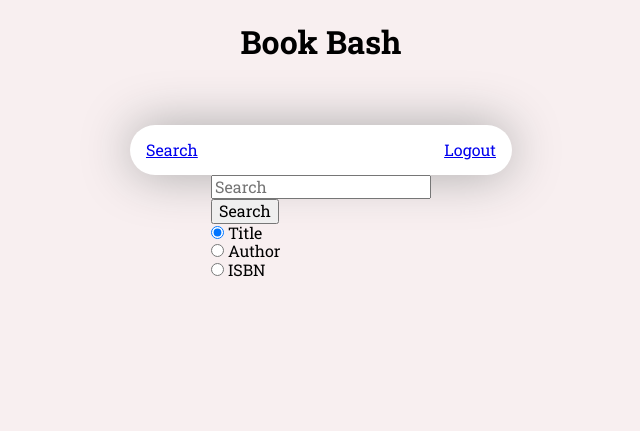
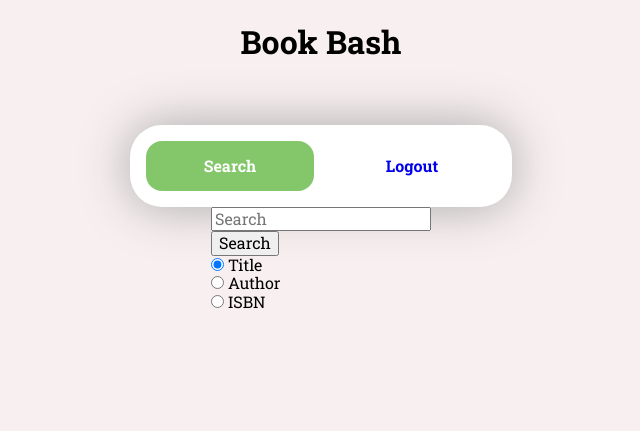
Before and after one commit to itsjeevan/book-bash, a Flask app: page /search in a window 1280 px wide. Shown: the part 301-732 px from the top of the page, without its empty margins (319-959 px from the left). Run offline with Flask 2, Linux system fonts and the light colour scheme; the visitor is signed in with stand-in values (Sample User, id 1).

Commit message:
Removed Bootstrap classes for navigation bar

```diff
--- a/templates/search.html
+++ b/templates/search.html
@@ -2,9 +2,9 @@
 
 {% block body %}
 
-<nav class="nav justify-content-center">
-    <a class="nav-link disabled" href="{{ url_for('search') }}">Search</a>
-    <a class="nav-link" href="{{ url_for('logout') }}">Logout</a>
+<nav class="nav">
+    <a class="nav__link nav__link--search" href="{{ url_for('search') }}">Search</a>
+    <a class="nav__link nav__link--logout" href="{{ url_for('logout') }}">Logout</a>
 </nav>
 
 <form action="{{ url_for('search') }}" method="get" class="mb-5 mt-4">
```
